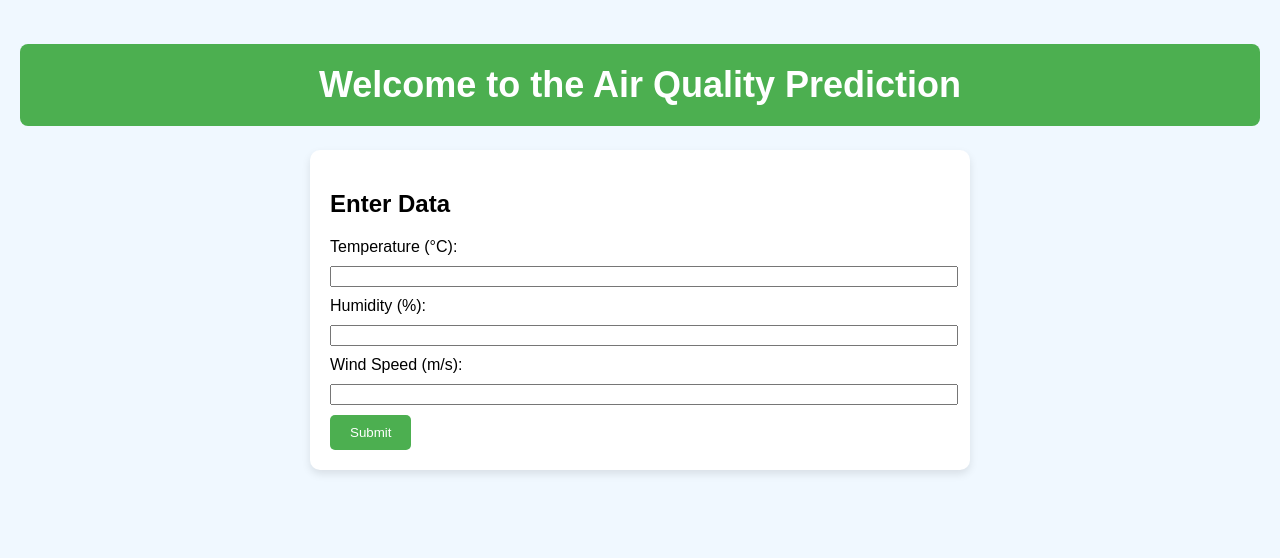
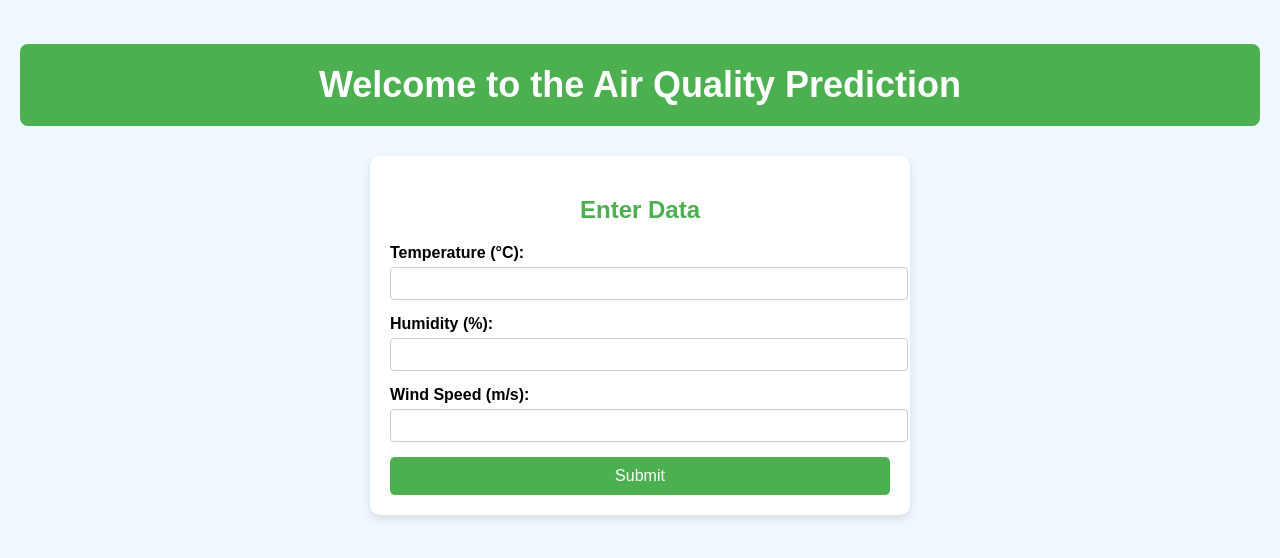
Before and after one commit to Venkatesh-107/air-quality-prediction, a Flask app: page / in a window 1280 px wide. Shown: the top 558 px of the page. Run offline with Flask 3, Linux system fonts and the light colour scheme; parts of the project's set-up code (start-up, migrations or seed data) failed here and were passed over.

Commit message:
Updated HTML AIR prediction display

```diff
--- a/templates/index.html
+++ b/templates/index.html
@@ -1,77 +1,156 @@
 <!DOCTYPE html>
 <html lang="en">
 <head>
-    <meta charset="UTF-8">
-    <meta name="viewport" content="width=device-width, initial-scale=1.0">
-    <title>Styled Page</title>
+  <meta charset="UTF-8" />
+  <meta name="viewport" content="width=device-width, initial-scale=1.0" />
+  <title>Air Quality Prediction</title>
   <style>
-        /* Set the background color for the entire body */
     body {
-            background-color: #f0f8ff; /* Light blue background */
-            font-family: Arial, sans-serif; /* Change the font */
+      background-color: #f0f8ff;
+      font-family: Arial, sans-serif;
       margin: 0;
       padding: 20px;
     }
 
-        /* Style the heading */
     h1 {
-            color: #333; /* Dark gray color for the text */
-            text-align: center; /* Center-align the heading */
-            font-size: 36px; /* Set the font size */
-            font-weight: bold; /* Make the font bold */
+      color: white;
+      text-align: center;
+      font-size: 36px;
+      font-weight: bold;
       padding: 20px;
-            background-color: #4CAF50; /* Green background for the heading */
-            color: white; /* White text color */
-            border-radius: 8px; /* Rounded corners for the background */
+      background-color: #4caf50;
+      border-radius: 8px;
+      margin-bottom: 30px;
     }
 
-        /* Optional: Style the form */
     .form-container {
-            background-color: white; /* White background for the form */
+      background-color: white;
       padding: 20px;
-            border-radius: 10px; /* Rounded corners */
-            box-shadow: 0 4px 8px rgba(0, 0, 0, 0.1); /* Shadow effect */
-            width: 50%;
+      border-radius: 10px;
+      box-shadow: 0 4px 8px rgba(0, 0, 0, 0.1);
+      width: 90%;
+      max-width: 500px;
       margin: auto;
     }
 
-        /* Style the form labels and inputs */
+    .form-container h2 {
+      text-align: center;
+      color: #4caf50;
+      margin-bottom: 20px;
+    }
+
+    label {
+      margin-bottom: 5px;
+      font-weight: bold;
+    }
+
     label, input {
       display: block;
-            margin-bottom: 10px;
       width: 100%;
+    }
+
+    input {
+      padding: 8px;
+      margin-bottom: 15px;
+      border: 1px solid #ccc;
+      border-radius: 4px;
     }
 
     button {
       padding: 10px 20px;
-            background-color: #4CAF50; /* Same green as the heading */
+      background-color: #4caf50;
       color: white;
       border: none;
       border-radius: 5px;
       cursor: pointer;
+      width: 100%;
+      font-size: 16px;
     }
 
     button:hover {
-            background-color: #45a049; /* Darker green when hovered */
+      background-color: #45a049;
+    }
+
+    #message {
+      display: none;
+      text-align: center;
+      margin-top: 50px;
+      font-size: 24px;
+      color: #333;
+    }
+
+    @media (max-width: 600px) {
+      h1 {
+        font-size: 28px;
+        padding: 15px;
+      }
+
+      .form-container {
+        padding: 15px;
+      }
+
+      button {
+        font-size: 14px;
+      }
     }
   </style>
 </head>
 <body>
   <h1>Welcome to the Air Quality Prediction</h1>
-    <div class="form-container">
+
+  <div class="form-container" id="formSection">
     <h2>Enter Data</h2>
-        <form action="/predict" method="post">
+    <form id="predictionForm">
       <label for="temp">Temperature (°C):</label>
-            <input type="number" id="temp" name="temp" step="any" required>
+      <input type="number" id="temp" name="temp" step="any" required />
 
       <label for="humidity">Humidity (%):</label>
-            <input type="number" id="humidity" name="humidity" step="any" required>
+      <input type="number" id="humidity" name="humidity" step="any" required />
 
       <label for="wind_speed">Wind Speed (m/s):</label>
-            <input type="number" id="wind_speed" name="wind_speed" step="any" required>
+      <input type="number" id="wind_speed" name="wind_speed" step="any" required />
 
       <button type="submit">Submit</button>
     </form>
   </div>
+
+  <div id="message"></div>
+
+  <script>
+    const form = document.getElementById('predictionForm');
+    const messageDiv = document.getElementById('message');
+    const formSection = document.getElementById('formSection');
+
+    form.addEventListener('submit', async function (e) {
+      e.preventDefault();
+
+      const formData = {
+        temp: document.getElementById('temp').value,
+        humidity: document.getElementById('humidity').value,
+        wind_speed: document.getElementById('wind_speed').value
+      };
+
+      try {
+        const response = await fetch('/predict', {
+          method: 'POST',
+          headers: {
+            'Content-Type': 'application/json'
+          },
+          body: JSON.stringify(formData)
+        });
+
+        const data = await response.json();
+
+        document.body.style.backgroundColor = '#d0f0c0';
+        formSection.style.display = 'none';
+
+        messageDiv.innerHTML = `✅ Prediction Result: <strong>${data.prediction}</strong>`;
+        messageDiv.style.display = 'block';
+      } catch (error) {
+        messageDiv.innerHTML = '❌ Error occurred while submitting. Please try again.';
+        messageDiv.style.display = 'block';
+      }
+    });
+  </script>
 </body>
 </html>
```
Lines whose indentation alone changed are shown as unchanged.
